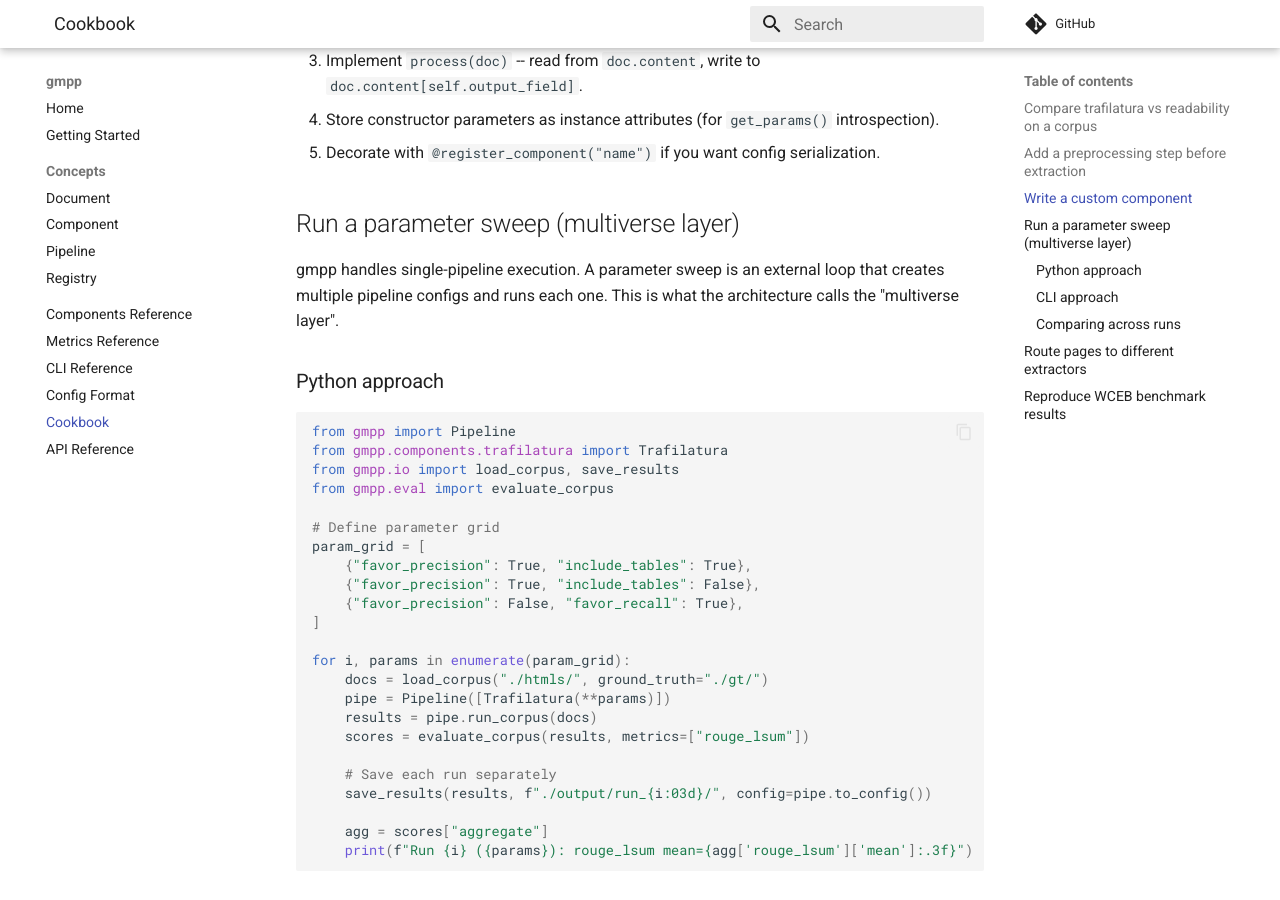
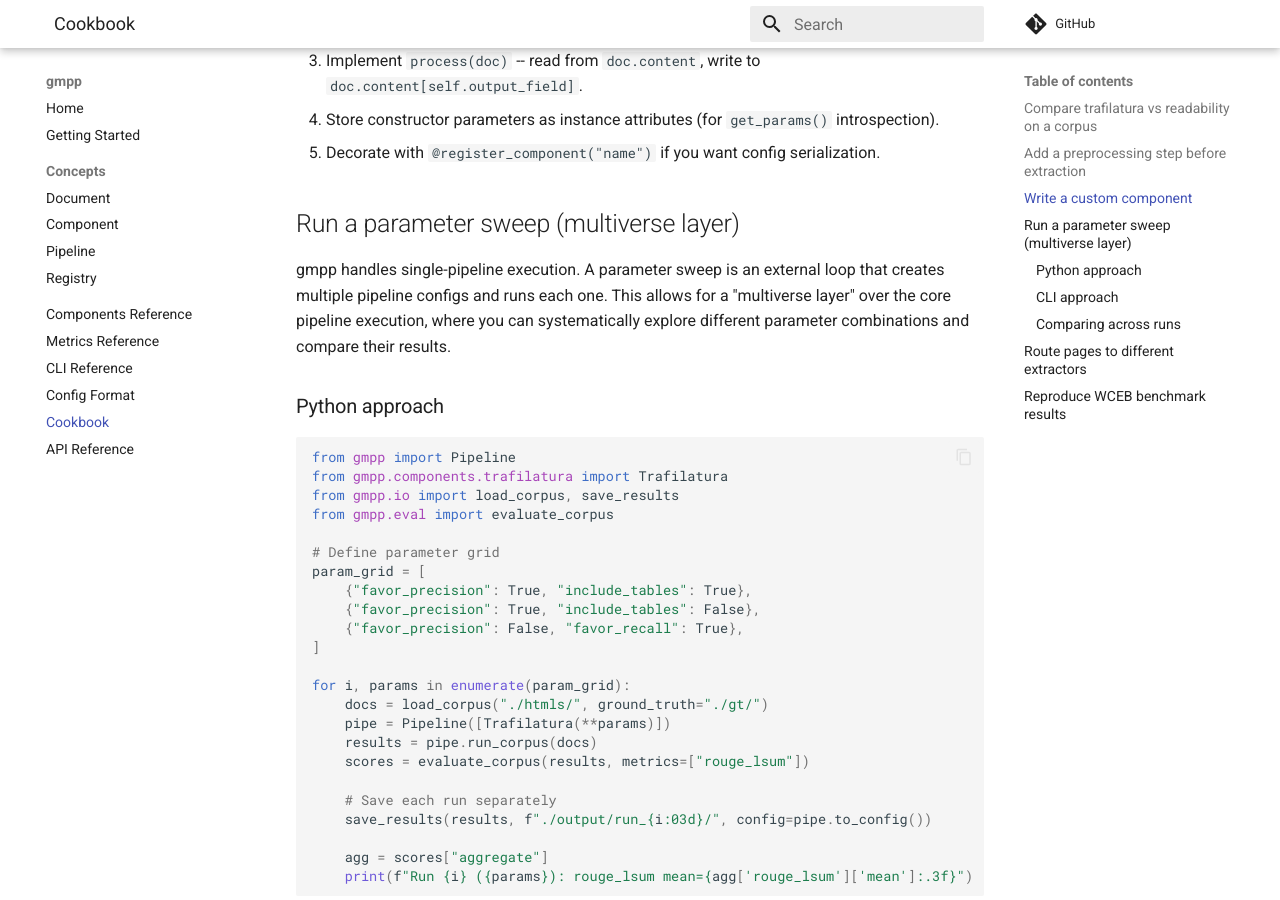
Before and after one commit to ghxm/gmpp, an MkDocs documentation site: the page built from docs/cookbook.md, in a window 1280 px wide and 900 px high, scrolled down 2133 px. Built offline with MkDocs 1.6.1 and Material for MkDocs 9.7.7, drawn with Linux system fonts in a browser that asks for light colours; comment, search, counter and statistics services are not loaded.

Commit message:
docs: enhance explanation of parameter sweep in cookbook

```diff
--- a/docs/cookbook.md
+++ b/docs/cookbook.md
@@ -108,8 +108,7 @@ Requirements:
 ## Run a parameter sweep (multiverse layer)
 
 gmpp handles single-pipeline execution. A parameter sweep is an external loop
-that creates multiple pipeline configs and runs each one. This is what the
-architecture calls the "multiverse layer".
+that creates multiple pipeline configs and runs each one. This allows for a "multiverse layer" over the core pipeline execution, where you can systematically explore different parameter combinations and compare their results.
 
 ### Python approach
 
```
